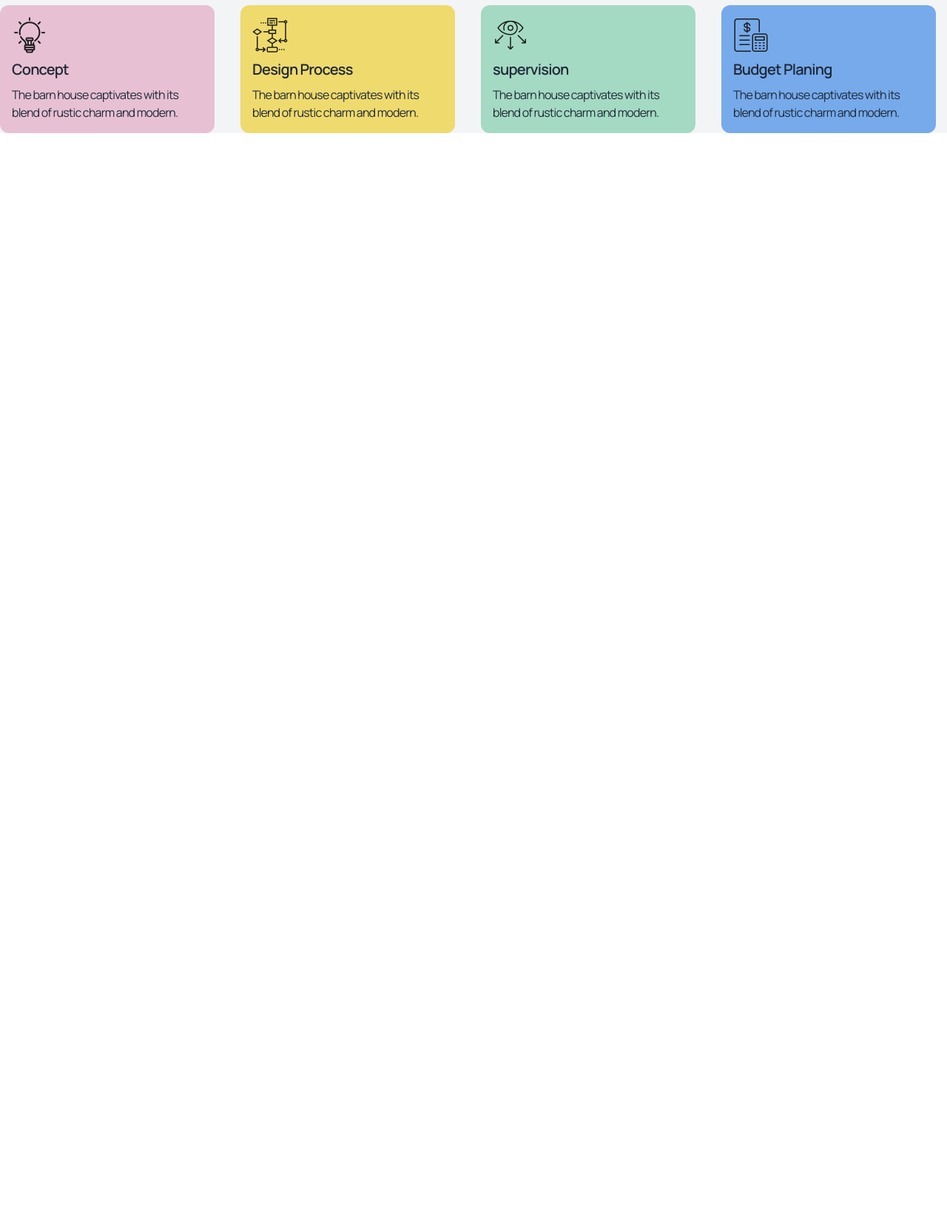
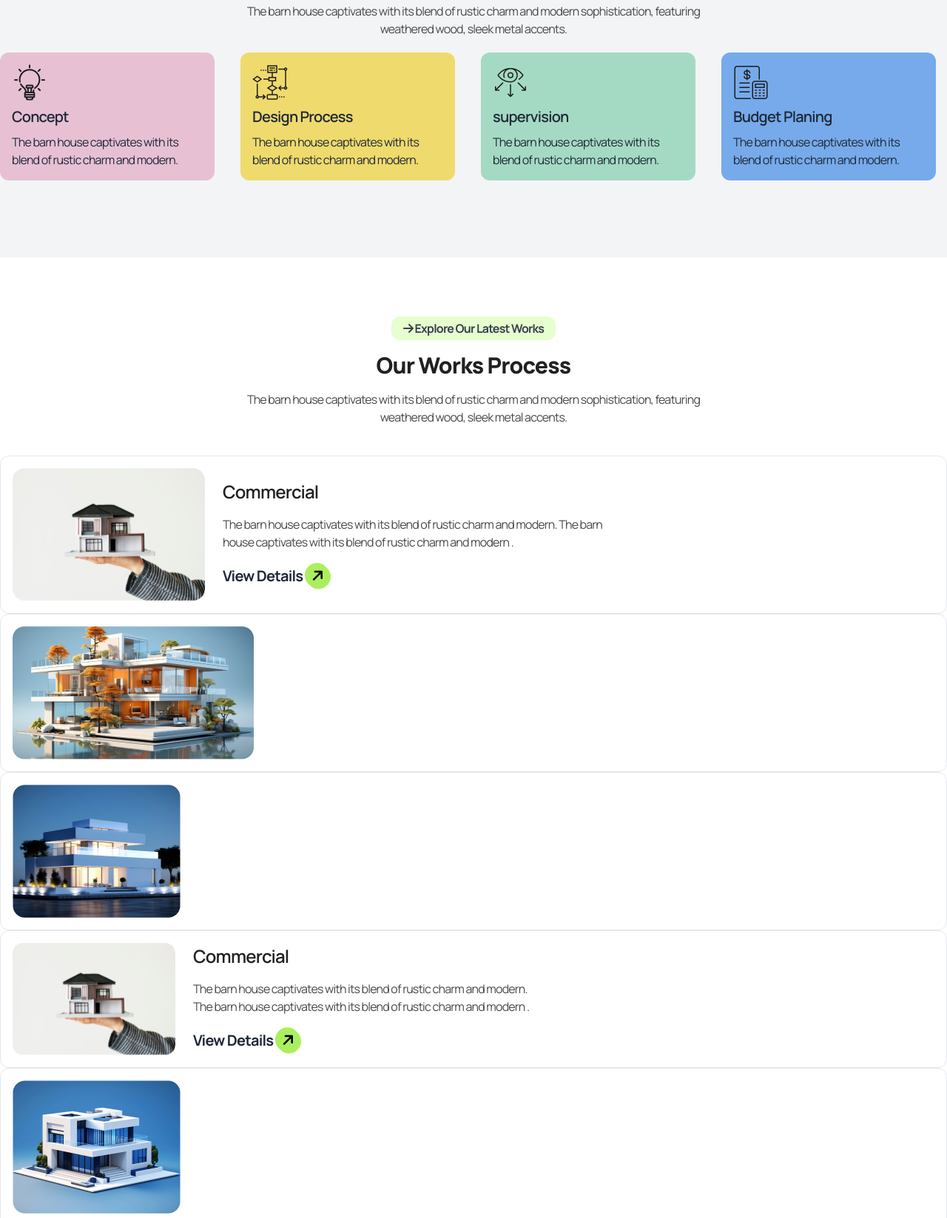
Before and after one commit to designer-sujon/a3-renterio, a plain HTML site: page index.html in a window 1280 px wide. Shown: the part 1523-3170 px from the top of the page at 74% size. Before the commit the page ends 1743 px from the top, so only its background shows below. Drawn offline with nearby package versions, Linux system fonts and the light colour scheme.

Commit message:
Latest work

```diff
--- a/index.html
+++ b/index.html
@@ -136,7 +136,7 @@
 
          </section>
          <!-- How we works -->
-          <section class="bg-gray-100">
+          <section class="bg-gray-100 py-16">
             <!-- heading section -->
              <div class="flex flex-col justify-center items-center space-y-4 mb-5">
               <p class="bg-white rounded-xl px-4 py-1 inline-block font-bold text-gray-700"><i class="fa-solid fa-arrow-right"></i> How We Works</p>
@@ -173,6 +173,51 @@
 
 
           </section>
+          <!-- Latest Work Section -->
+           <section class="container mx-auto mt-20 mb-20">
+            <!-- heading section -->
+            <div class="flex flex-col justify-center items-center space-y-4 mb-10">
+              <p class="bg-primary-2 rounded-xl px-4 py-1 inline-block font-bold text-gray-700"><i class="fa-solid fa-arrow-right"></i> Explore Our Latest Works</p>
+              <h1 class="text-center text-title-color font-black text-3xl">Our Works Process</h1>
+              <p class="text-center text-description-color w-3/4 lg:w-2/4 mx-auto">The barn house captivates with its blend of rustic charm and modern sophistication, featuring weathered wood, sleek metal accents.</p>
+             </div>
+             <!-- Card -->
+              <div>
+
+                  <!-- card-1 -->
+                 <div class="border rounded-xl p-4 lg:flex lg:gap-6 items-center">
+                  <div>
+                    <img src="assets/img1.png" alt="">
+                  </div>
+                  <div class="space-y-4">
+                    <h2 class="text-2xl text-title-color font-semibold">Commercial</h2>
+                  <p class="text-description-color lg:w-3/5 mt-2">The barn house captivates with its blend of rustic charm and modern. The barn house captivates with its blend of rustic charm and modern .</p>
+                  <p class="font-bold text-xl">View Details <i class="fa-solid fa-arrow-right bg-primary p-2 rounded-full text-black -rotate-45"></i></p>
+                 </div>
+                  </div>
+                   <!-- card-2 -->
+                  <div class="border rounded-xl p-4"><img src="assets/img2.png" alt="">
+                  </div>
+
+                   <!-- card-3 -->
+                    <div class="border rounded-xl p-4"><img src="assets/img5.png" alt=""></div>
+                   <!-- card-4 -->
+                   <div class="border rounded-xl p-4 lg:flex lg:gap-6 items-center">
+                    <div>
+                      <img class="w-[220px]" src="assets/img1.png" alt="">
+                    </div>
+                    <div class="space-y-4">
+                      <h2 class="text-2xl text-title-color font-semibold">Commercial</h2>
+                    <p class="text-description-color lg:w-2/4 mt-2">The barn house captivates with its blend of rustic charm and modern. The barn house captivates with its blend of rustic charm and modern .</p>
+                    <p class="font-bold text-xl">View Details <i class="fa-solid fa-arrow-right bg-primary p-2 rounded-full text-black -rotate-45"></i></p>
+                   </div>
+                    </div>
+                    <!-- card-5 -->
+                    <div class="border rounded-xl p-4"><img src="assets/img3.png" alt=""></div>
+                    <!-- card-6 -->
+                    <div class="border rounded-xl p-4"><img src="assets/img5.png" alt=""></div>
+              </div>
+           </section>
 
     </main>
     <footer>
```
